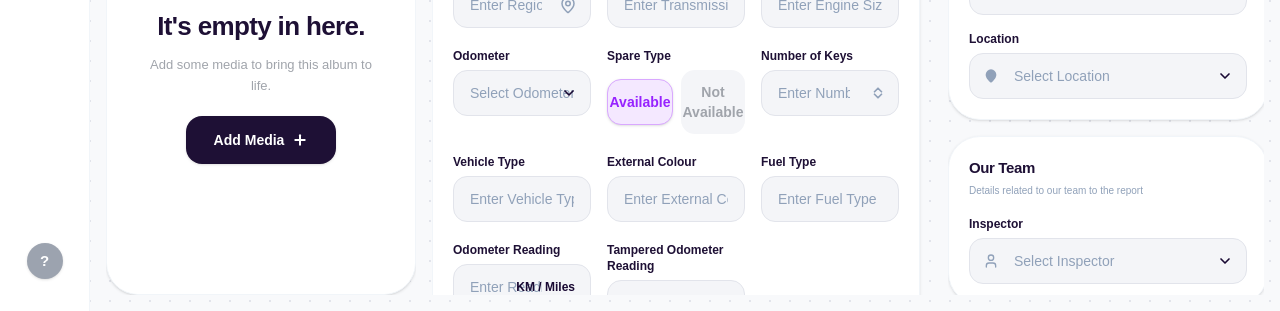
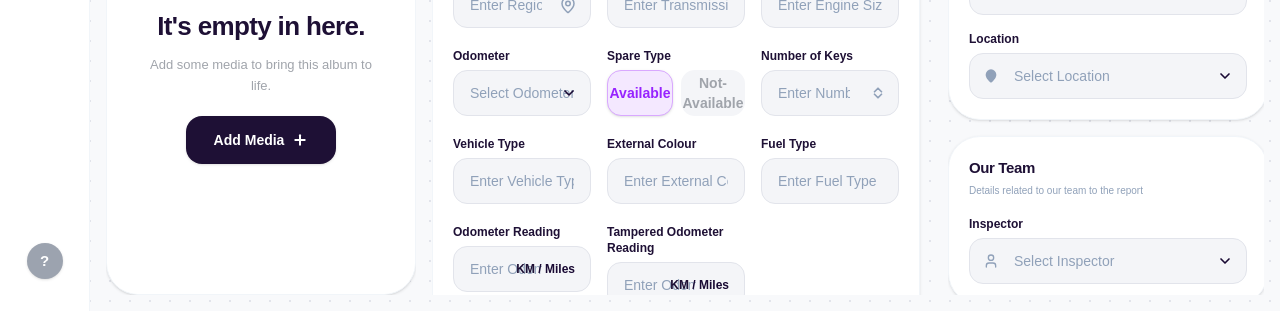
Before and after one commit to Aswin-Venu-M/orbbion-inspect, a Next.js app: page / in a window 1280 px wide. Shown: the part 489-800 px from the top of the page. Built offline with nearby package versions, Linux system fonts and the light colour scheme; a web font is replaced by a local one.

Commit message:
feat: implement inspection dashboard with media upload and component state management

```diff
--- a/src/app/page.tsx
+++ b/src/app/page.tsx
@@ -520,7 +520,7 @@ export default function HomeDashboard() {
                 <div className="grid grid-cols-1 sm:grid-cols-2 lg:grid-cols-4 gap-4">
                   <InputField label="Date" required rightIcon={<Calendar size={18} />} placeholder="DD-MM-YYYY" />
                   <InputField label="Time" required rightIcon={<Clock size={18} />} placeholder="HH-MM" />
-                  <SelectField label="Inspection Type" required placeholder="Select Inspection" />
+                  <SelectField label="Inspection Type" required placeholder="Select Inspection Type" />
                   <InputField label="VIN Number" required placeholder="Enter VIN Number" />
                 </div>
               </ReusableSection>
@@ -540,15 +540,15 @@ export default function HomeDashboard() {
                   <div className="flex flex-col gap-1.5">
                     <label className="text-xs font-semibold text-[#1E1035]">Spare Type</label>
                     <div className="flex items-center gap-2">
-                      <button className="flex-1 bg-[#F4E8FF] border border-[#D9A8FF] text-[#9723FF] text-sm font-semibold py-3 rounded-[14px] shadow-sm">
+                      <button className="flex-1 bg-[#F4E8FF] border border-[#D9A8FF] text-[#9723FF] text-sm font-semibold h-[46px] rounded-[14px] shadow-sm">
                         Available
                       </button>
-                      <button className="flex-1 bg-[#F4F5F8] text-[#A0A4AB] text-sm font-semibold py-3 rounded-[14px]">
-                        Not Available
+                      <button className="flex-1 bg-[#F4F5F8] text-[#A0A4AB] text-sm font-semibold h-[46px] rounded-[14px]">
+                        Not-Available
                       </button>
                     </div>
                   </div>
-                  <InputField label="Number of Keys" placeholder="Enter Number" rightIcon={
+                  <InputField label="Number of Keys" placeholder="Enter Number of Keys" rightIcon={
                     <div className="flex flex-col items-center justify-center text-slate-400">
                       <ChevronDown size={14} className="-rotate-180 -mb-1" strokeWidth={3} />
                       <ChevronDown size={14} className="-mt-1" strokeWidth={3} />
@@ -559,8 +559,8 @@ export default function HomeDashboard() {
                   <InputField label="External Colour" placeholder="Enter External Colour" />
                   <InputField label="Fuel Type" placeholder="Enter Fuel Type" />
 
-                  <InputField label="Odometer Reading" placeholder="Enter Reading" rightText="KM / Miles" />
-                  <InputField label="Tampered Odometer Reading" placeholder="Enter Reading" rightText="KM / Miles" />
+                  <InputField label="Odometer Reading" placeholder="Enter Odometer Reading" rightText={<><span className="font-bold text-[#1E1035]">KM</span> / Miles</>} />
+                  <InputField label="Tampered Odometer Reading" placeholder="Enter Odometer Reading" rightText={<><span className="font-bold text-[#1E1035]">KM</span> / Miles</>} />
                 </div>
               </ReusableSection>
 
```
